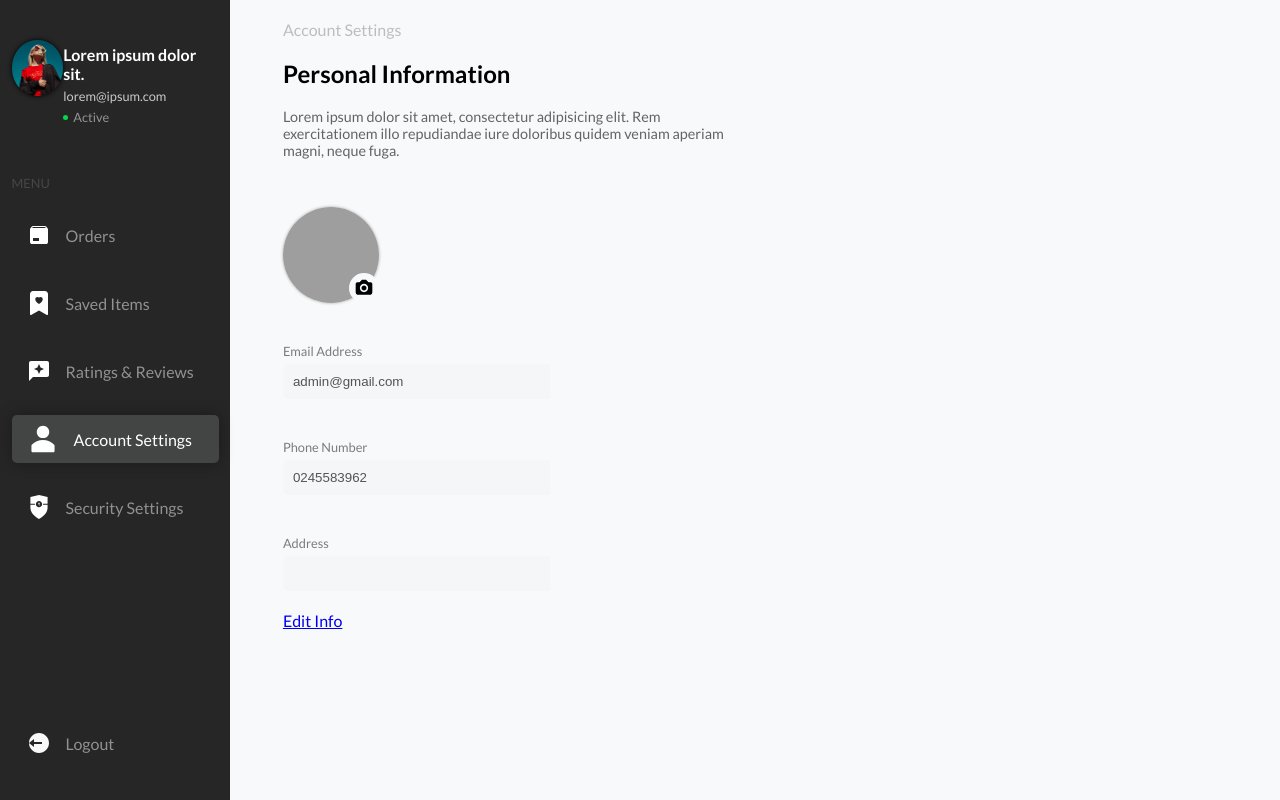
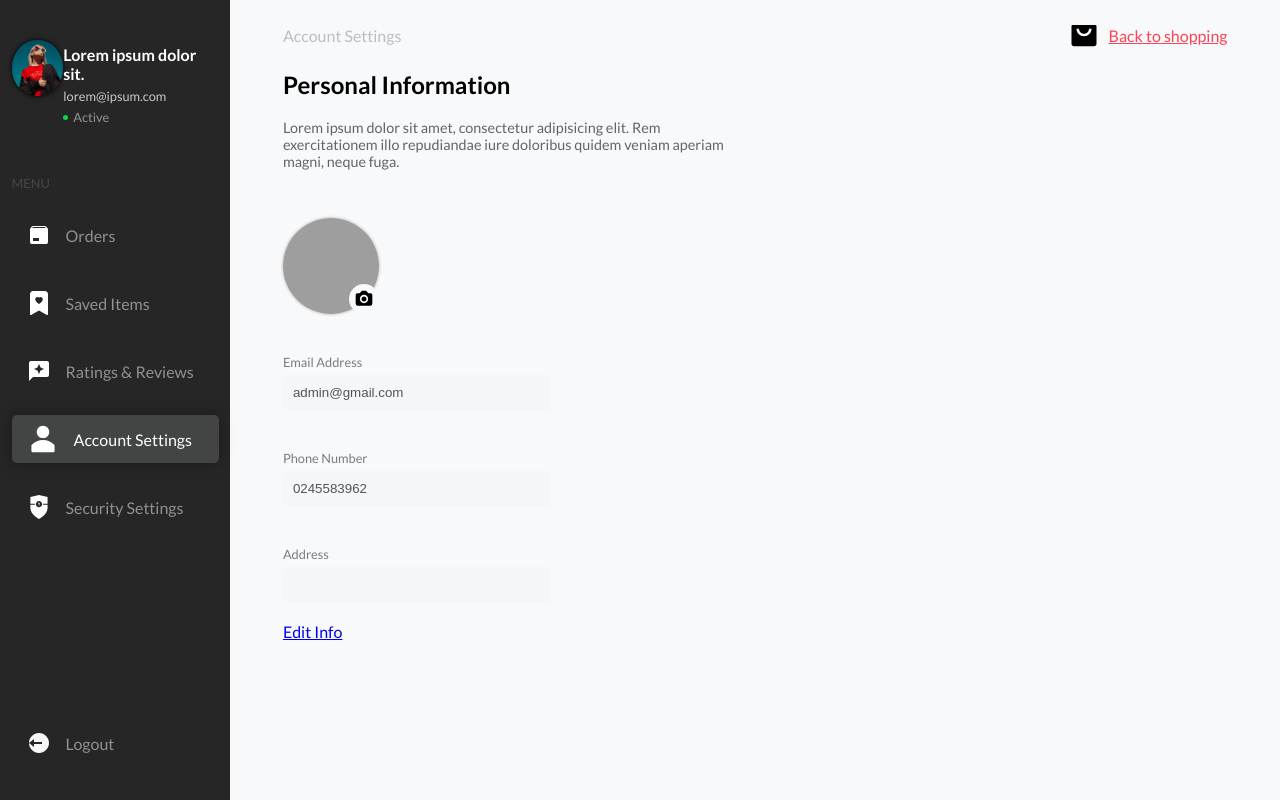
Before and after one commit to Akwasi123/myz_pejay, a PHP site: page /CodeX/view/userprofile/user-ac-settings.php in a window 1280 px wide. Run offline with PHP 8.4, Linux system fonts and the light colour scheme; the visitor is signed in with stand-in values (Sample User, id 1); data comes from the database, SQL or seed files in the repository; grey boxes are pictures that could not be loaded.

Commit message:
Update user-ac-settings.php

```diff
--- a/view/userprofile/user-ac-settings.php
+++ b/view/userprofile/user-ac-settings.php
@@ -95,6 +95,18 @@ if (isset($_SESSION['user_role']) && ($_SESSION['user_id'])) {
                     <div class="content">
                         <div class="heading">
                             <p>Account Settings</p>
+
+                            <!-- usernav -->
+                            <div class="breadCrumb">
+                                <div class="menuItem">
+                                    <div class="icon">
+                                        <img src="../../assets/icons/bx_bxs-shopping-bag-alt.svg" alt="">
+                                    </div>
+                                    <a href="../../index.php">Back to shopping</a>
+                                </div>
+
+
+                            </div>
                         </div>
 
                         <section class="pInfo">
```
